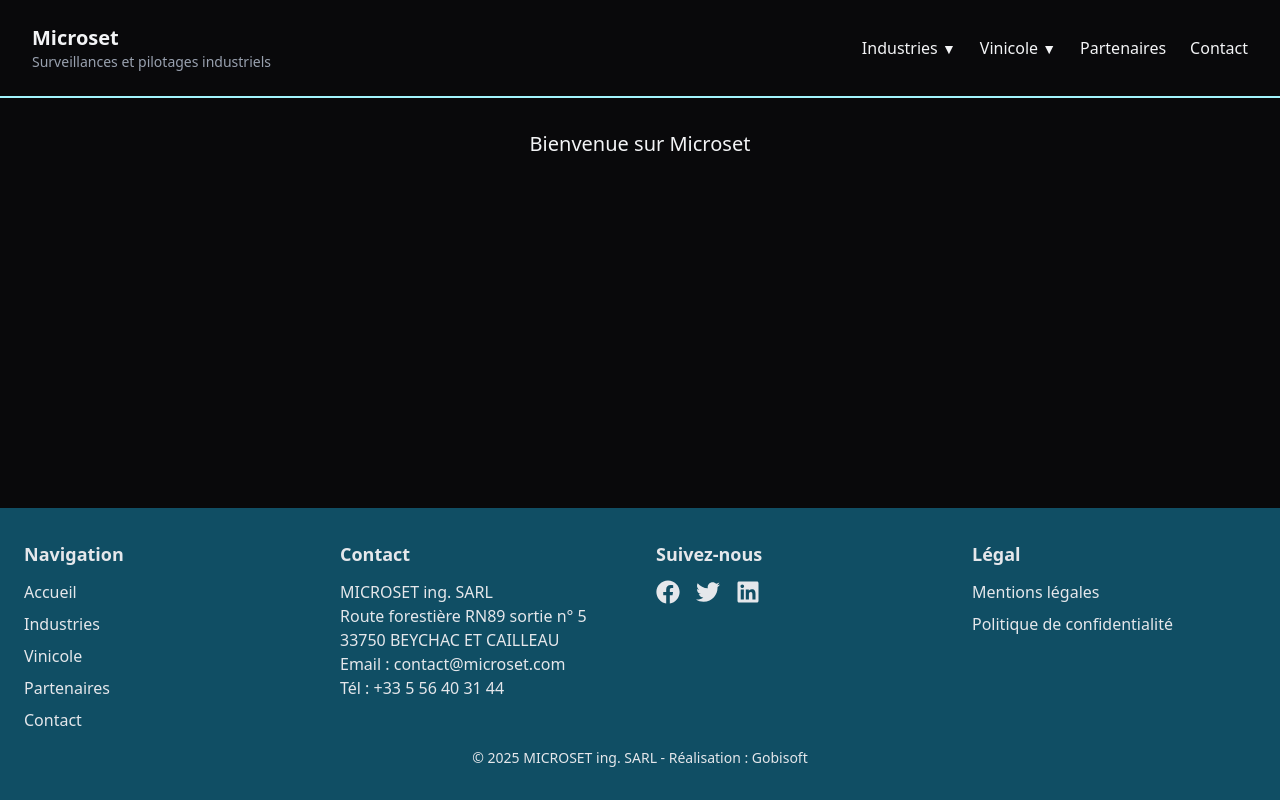
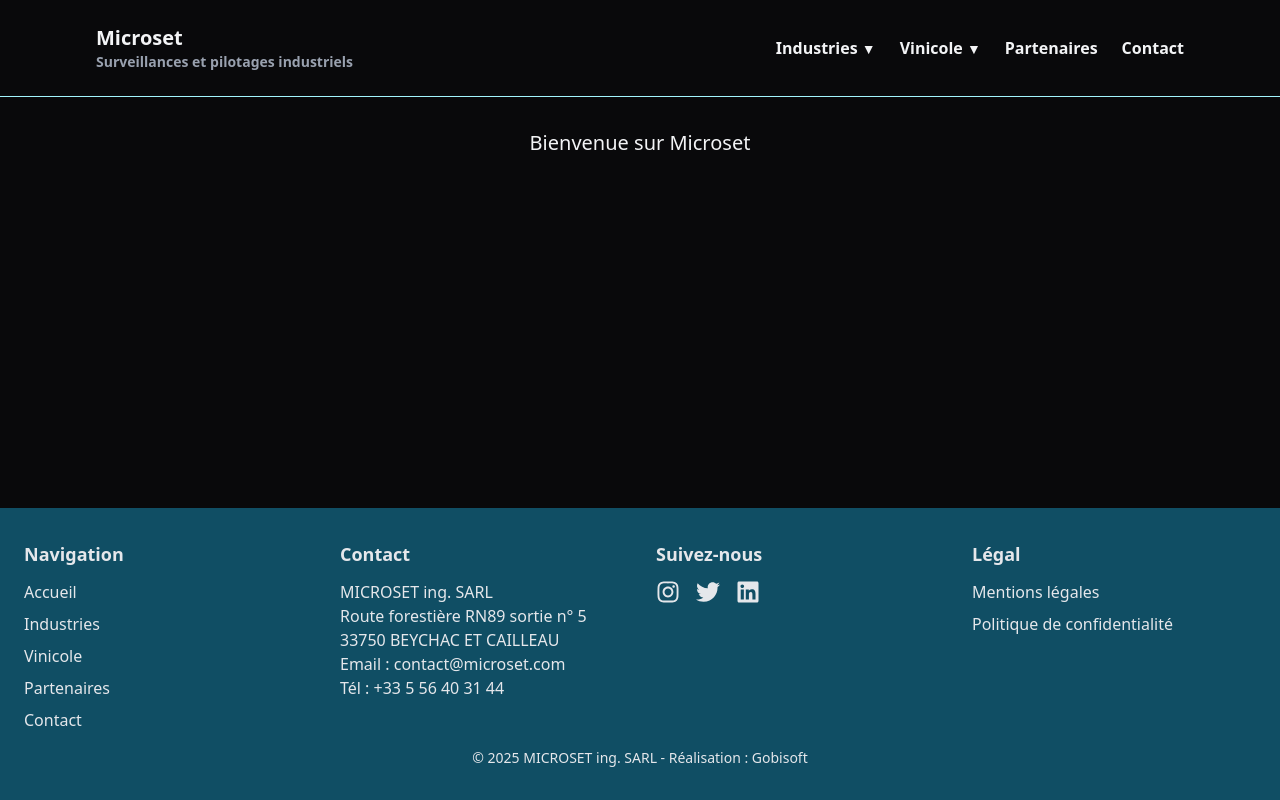
Before and after one commit to bendersoft/microset-static-website, a React (Vite) app in the folder microset/: page / in a window 1280 px wide. Built offline with nearby package versions, Linux system fonts and the light colour scheme.

Commit message:
update Footer and Menu components; replace Facebook icon with Instagram and adjust hover colors for improved UI consistency

```diff
--- a/microset/src/components/Footer.tsx
+++ b/microset/src/components/Footer.tsx
@@ -1,4 +1,4 @@
-import { FaFacebook, FaLinkedin, FaTwitter } from "react-icons/fa";
+import { FaLinkedin, FaTwitter, FaInstagram } from "react-icons/fa";
 
 const Footer = () => {
 	return (
@@ -30,7 +30,7 @@
 				<div>
 					<h3 className="text-lg font-semibold mb-3">Suivez-nous</h3>
 					<div className="flex space-x-4">
-						<a href="/" className="hover:text-gray-700"><FaFacebook size={24} /></a>
+						<a href="/" className="hover:text-gray-700"><FaInstagram size={24} /></a>
 						<a href="/" className="hover:text-gray-700"><FaTwitter size={24} /></a>
 						<a href="/" className="hover:text-gray-700"><FaLinkedin size={24} /></a>
 					</div>
--- a/microset/src/components/Menu.tsx
+++ b/microset/src/components/Menu.tsx
@@ -17,11 +17,11 @@
 	};
 
 	return (
-		<header className="border-b-2 border-b-cyan-200 bg-zinc-950 relative text-gray-100">
-			<div className="container mx-auto px-4 sm:px-6 lg:px-8">
+		<header className="border-b-1 border-b-cyan-200 bg-zinc-950 relative text-gray-100 font-bold">
+			<div className="max-w-6xl container mx-auto px-4 sm:px-6 lg:px-8">
 				<div className="flex items-center justify-between py-4">
 					<div className="py-2">
-						<Link to="/" onClick={closeMenus} className="hover:text-cyan-400">
+						<Link to="/" onClick={closeMenus} className="hover:text-cyan-200">
 							<h1 className="text-xl font-bold">Microset</h1>
 							<p className="text-sm text-gray-400">
 								Surveillances et pilotages industriels
@@ -36,9 +36,9 @@
 						className="lg:hidden relative"
 					>
 						{mobileMenuOpen ? (
-							<XIcon className="h-6 w-6 text-white hover:text-cyan-400 transition-colors" />
+							<XIcon className="h-6 w-6 text-white hover:text-cyan-200 transition-colors" />
 						) : (
-							<MenuIcon className="h-6 w-6 text-white hover:text-cyan-400 transition-colors" />
+							<MenuIcon className="h-6 w-6 text-white hover:text-cyan-200 transition-colors" />
 						)}
 					</button>
 
@@ -49,15 +49,15 @@
 							<button
 								type="button"
 								onClick={() => toggleDropdown("industries")}
-								className="hover:text-cyan-400"
+								className="hover:text-cyan-200"
 								aria-expanded={openDropdown === "industries"}
 								aria-haspopup="true"
 							>
 								Industries <span className="text-sm">▼</span>
 							</button>
 							{openDropdown === "industries" && (
-								<div className="absolute left-0 mt-2 w-60 bg-gray-700 shadow-lg rounded-lg py-2">
-									<div className="space-y-2  mx-3 border-l-2 border-cyan-400">
+								<div className="absolute left-0 mt-2 w-64 bg-gray-700 shadow-lg rounded-lg py-2">
+									<div className="space-y-2  mx-3 border-l-2 border-cyan-200">
 										<Link
 											to="/industries/automatisme"
 											onClick={closeMenus}
@@ -112,15 +112,15 @@
 							<button
 								type="button"
 								onClick={() => toggleDropdown("vinicole")}
-								className="hover:text-cyan-400"
+								className="hover:text-cyan-200"
 								aria-expanded={openDropdown === "vinicole"}
 								aria-haspopup="true"
 							>
 								Vinicole <span className="text-sm">▼</span>
 							</button>
 							{openDropdown === "vinicole" && (
-								<div className="absolute left-0 mt-2 w-60 bg-gray-700 shadow-lg rounded-lg py-2">
-									<div className="space-y-2 mx-3 border-l-2 border-cyan-400">
+								<div className="absolute left-0 mt-2 w-64 bg-gray-700 shadow-lg rounded-lg py-2">
+									<div className="space-y-2 mx-3 border-l-2 border-cyan-200">
 										<Link
 											to="/vinicole/automatisme"
 											onClick={closeMenus}
@@ -176,7 +176,7 @@
 						<Link
 							to="/partenaires"
 							onClick={closeMenus}
-							className="hover:text-cyan-400"
+							className="hover:text-cyan-200"
 							aria-label="Page partenaires"
 						>
 							Partenaires
@@ -184,7 +184,7 @@
 						<Link
 							to="/contact"
 							onClick={closeMenus}
-							className="hover:text-cyan-400"
+							className="hover:text-cyan-200"
 							aria-label="Page contact"
 						>
 							Contact
@@ -201,38 +201,38 @@
 									onClick={() => {
 										toggleDropdown("industries");
 									}}
-									className="w-full py-2 text-left hover:text-cyan-400"
+									className="w-full py-2 text-left hover:text-cyan-200"
 								>
 									Industries ▼
 								</button>
 
 								{openDropdown === "industries" && (
-									<div className="space-y-2 pl-4 border-l-2 border-cyan-400 ml-2">
+									<div className="space-y-2 pl-4 border-l-2 border-cyan-200 ml-2">
 										<Link
 											to="/industries/automatisme"
 											onClick={closeMenus}
-											className="block py-1 hover:bg-gray-700 rounded-lg hover:text-cyan-400"
+											className="block py-1 hover:bg-gray-700 rounded-lg hover:text-cyan-200"
 										>
 											Automatisation
 										</Link>
 										<Link
 											to="/industries/informatique"
 											onClick={closeMenus}
-											className="block py-1 hover:bg-gray-700 rounded-lg hover:text-cyan-400"
+											className="block py-1 hover:bg-gray-700 rounded-lg hover:text-cyan-200"
 										>
 											Électronique
 										</Link>
 										<Link
 											to="/industries/machines"
 											onClick={closeMenus}
-											className="block py-1 hover:bg-gray-700 rounded-lg hover:text-cyan-400"
+											className="block py-1 hover:bg-gray-700 rounded-lg hover:text-cyan-200"
 										>
 											Machines spéciales
 										</Link>
 										<Link
 											to="/industries/autoclaves"
 											onClick={closeMenus}
-											className="block py-1 hover:bg-gray-700 rounded-lg hover:text-cyan-400"
+											className="block py-1 hover:bg-gray-700 rounded-lg hover:text-cyan-200"
 										>
 											Autoclaves
 										</Link>
@@ -245,38 +245,38 @@
 									onClick={() => {
 										toggleDropdown("vinicole");
 									}}
-									className="w-full py-2 text-left hover:text-cyan-400"
+									className="w-full py-2 text-left hover:text-cyan-200"
 								>
 									Vinicole ▼
 								</button>
 
 								{openDropdown === "vinicole" && (
-									<div className="space-y-2 pl-4 border-l-2 border-cyan-400 ml-2">
+									<div className="space-y-2 pl-4 border-l-2 border-cyan-200 ml-2">
 										<Link
 											to="/vinicole/automatisme"
 											onClick={closeMenus}
-											className="block py-1 hover:bg-gray-700 rounded-lg hover:text-cyan-400"
+											className="block py-1 hover:bg-gray-700 rounded-lg hover:text-cyan-200"
 										>
 											Automatisme
 										</Link>
 										<Link
 											to="/vinicole/informatique"
 											onClick={closeMenus}
-											className="block py-1 hover:bg-gray-700 rounded-lg hover:text-cyan-400"
+											className="block py-1 hover:bg-gray-700 rounded-lg hover:text-cyan-200"
 										>
 											Informatique
 										</Link>
 										<Link
 											to="/vinicole/electronique"
 											onClick={closeMenus}
-											className="block py-1 hover:bg-gray-700 rounded-lg hover:text-cyan-400"
+											className="block py-1 hover:bg-gray-700 rounded-lg hover:text-cyan-200"
 										>
 											Electronique
 										</Link>
 										<Link
 											to="/vinicole/appareils"
 											onClick={closeMenus}
-											className="block py-1 hover:bg-gray-700 rounded-lg hover:text-cyan-400"
+											className="block py-1 hover:bg-gray-700 rounded-lg hover:text-cyan-200"
 										>
 											Appareils
 										</Link>
@@ -287,14 +287,14 @@
 								<Link
 									to="/partenaires"
 									onClick={closeMenus}
-									className="block py-2 hover:text-cyan-400"
+									className="block py-2 hover:text-cyan-200"
 								>
 									Partenaires
 								</Link>
 								<Link
 									to="/contact"
 									onClick={closeMenus}
-									className="block py-2 hover:text-cyan-400"
+									className="block py-2 hover:text-cyan-200"
 								>
 									Contact
 								</Link>
```
